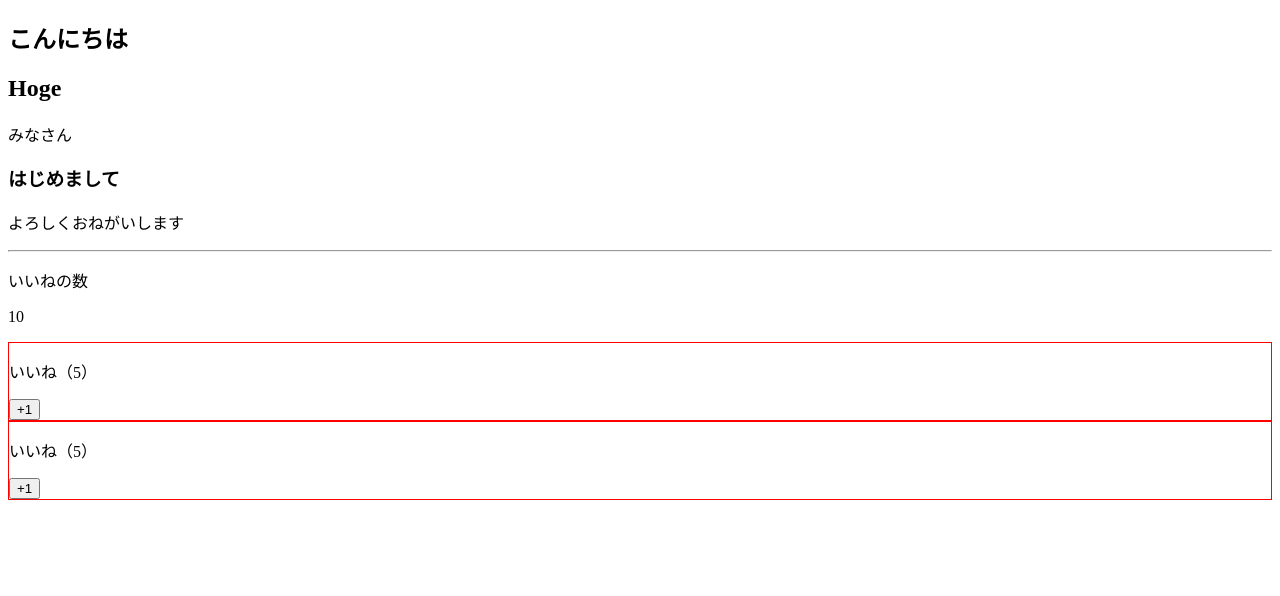
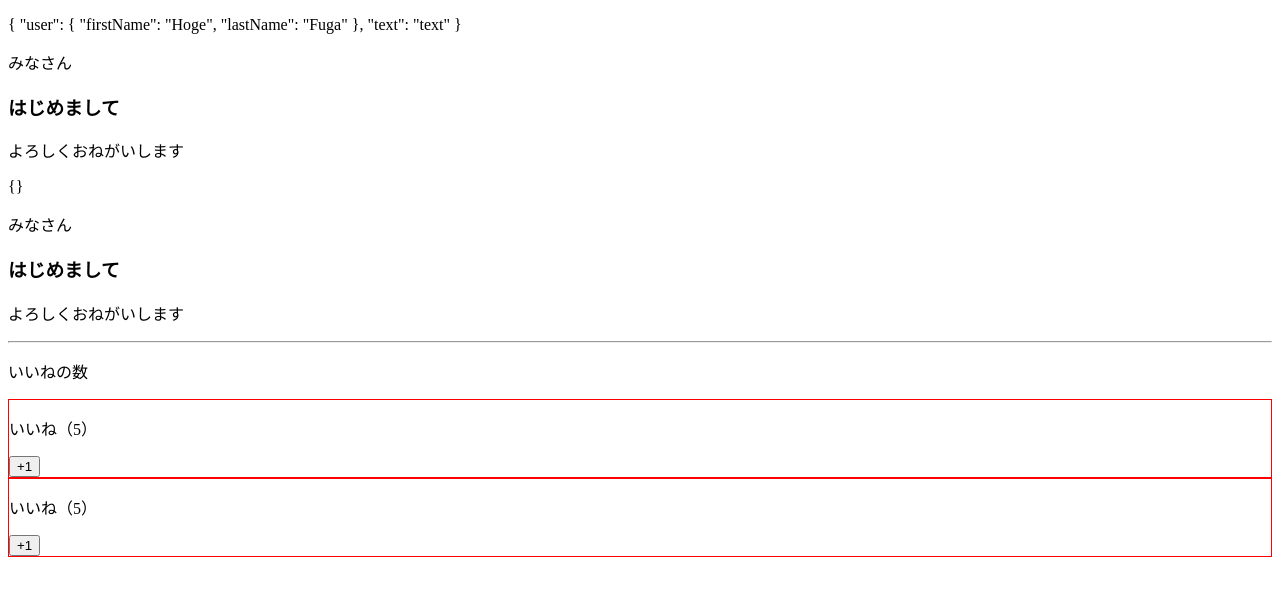
Before and after one commit to harukoya/sample-vue, a Vue app: page / in a window 1280 px wide. Shown: the top 596 px of the page. Built offline with nearby package versions, Linux system fonts and the light colour scheme.

Commit message:
デフォルトslotしかない場合はtemplateではない所にv-slotを書けるという省略記法がある

```diff
--- a/src/App.vue
+++ b/src/App.vue
@@ -1,16 +1,10 @@
 <template>
   <div>
-    <LikeHeader>
+    <LikeHeader v-slot:default="slotProps">
+      <p>{{ slotProps }}</p>
       <p>みなさん</p>
-      <template v-slot:title="slotProps">
-        <h2>こんにちは</h2>
-        <h2>{{ slotProps.user.firstName }}</h2>
-      </template>
       <h3>はじめまして</h3>
       <p>よろしくおねがいします</p>
-      <template v-slot:number>
-        <p>{{ number }}</p>
-      </template>
     </LikeHeader>
     <LikeNumber :total-number="number" v-on:my-click="incrementNumber"></LikeNumber>
     <LikeNumber :total-number="number"></LikeNumber>
--- a/src/components/LikeHeader.vue
+++ b/src/components/LikeHeader.vue
@@ -1,6 +1,6 @@
 <template>
   <div>
-    <slot name="title" v-bind:user="user" text="text">でふぉると</slot>
+    <slot v-bind:user="user" text="text">でふぉると</slot>
     <slot></slot>
     <hr>
     <p>いいねの数</p>
```
